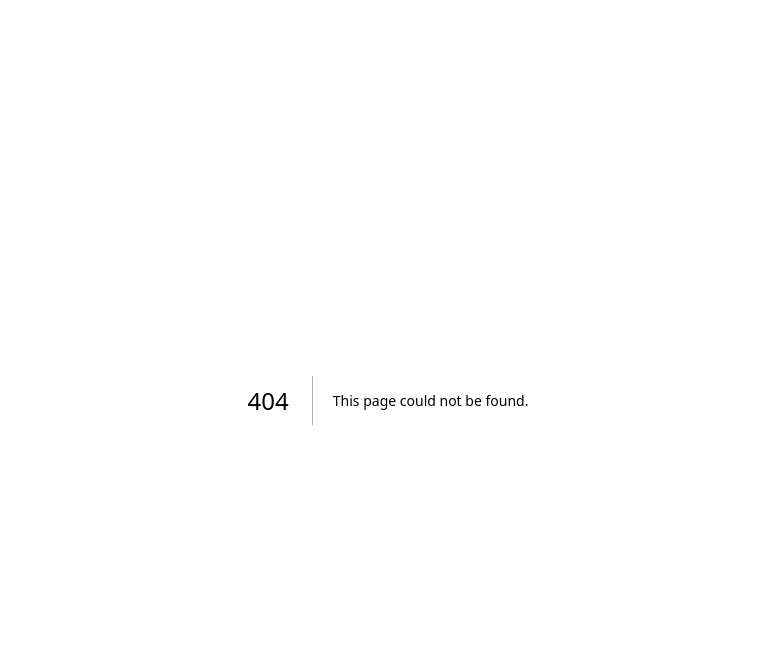
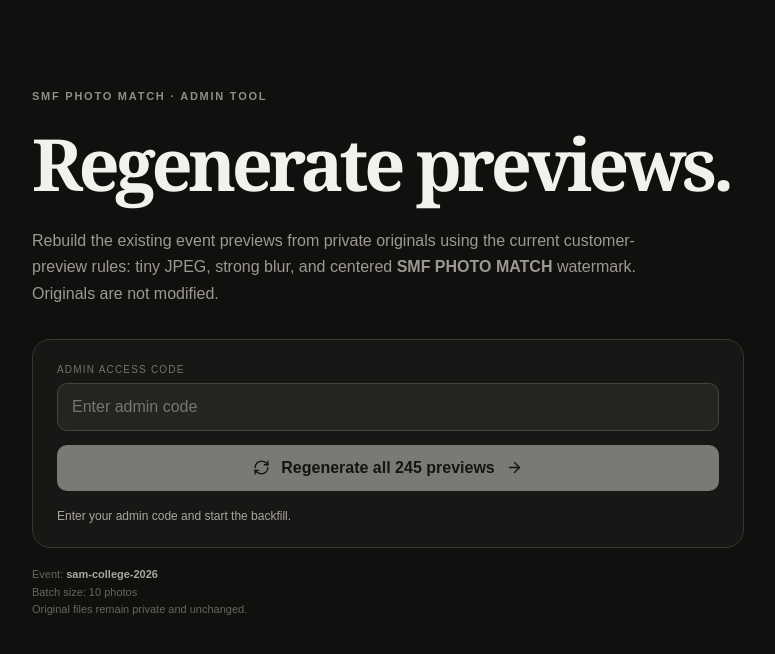
Before and after one commit to thesmfstudios-cloud/Face-match, a Next.js app: page /admin/regenerate-previews in a window 1280 px wide. Before the commit this address had no page. Shown: the top 654 px of the page, without its empty margins (252-1027 px from the left). Built offline with nearby package versions, Linux system fonts and the light colour scheme; a web font is replaced by a local one.

Commit message:
feat: add preview backfill admin tool

```diff
--- /dev/null
+++ b/app/admin/regenerate-previews/page.js
@@ -0,0 +1,106 @@
+'use client';
+
+import { useState } from 'react';
+import { ArrowRight, CheckCircle2, Loader2, RefreshCw } from 'lucide-react';
+
+const EVENT_SLUG = 'sam-college-2026';
+const BATCH_SIZE = 10;
+
+export default function RegeneratePreviewsPage() {
+  const [code, setCode] = useState('');
+  const [running, setRunning] = useState(false);
+  const [processed, setProcessed] = useState(0);
+  const [total, setTotal] = useState(0);
+  const [message, setMessage] = useState('Enter your admin code and start the backfill.');
+  const [error, setError] = useState('');
+
+  const regenerateAll = async () => {
+    if (!code || running) return;
+    setRunning(true);
+    setProcessed(0);
+    setTotal(0);
+    setError('');
+    setMessage('Starting preview regeneration…');
+
+    let offset = 0;
+    let localTotal = 0;
+    let localProcessed = 0;
+
+    try {
+      while (true) {
+        const res = await fetch('/api/admin/regenerate-previews', {
+          method: 'POST',
+          headers: { 'Content-Type': 'application/json', 'x-admin-code': code },
+          body: JSON.stringify({ eventSlug: EVENT_SLUG, limit: BATCH_SIZE, offset }),
+        });
+
+        const text = await res.text();
+        let body;
+        try { body = JSON.parse(text); } catch { throw new Error(text.slice(0, 180) || `Server error (${res.status})`); }
+        if (!res.ok) throw new Error(body.error || 'Preview regeneration failed.');
+
+        localTotal = Number(body.totalReady || 0);
+        localProcessed += Number(body.processed || 0);
+        offset = Number(body.nextOffset || offset);
+        setTotal(localTotal);
+        setProcessed(Math.min(localProcessed, localTotal));
+        setMessage(`Regenerating previews… ${Math.min(localProcessed, localTotal)}/${localTotal}`);
+
+        if (body.done || !body.processed || !body.nextOffset) break;
+      }
+
+      setMessage(`✓ Preview regeneration complete: ${Math.min(localProcessed, localTotal)}/${localTotal}`);
+    } catch (err) {
+      setError(err?.message || 'Preview regeneration failed.');
+      setMessage(`Stopped at ${Math.min(localProcessed, localTotal)}/${localTotal || '?'} processed.`);
+    } finally {
+      setRunning(false);
+    }
+  };
+
+  const progress = total ? Math.min(100, (processed / total) * 100) : 0;
+
+  return (
+    <main style={{ minHeight: '100vh', background: '#10100f', color: '#f3f1eb', fontFamily: 'Arial, sans-serif' }}>
+      <section style={{ maxWidth: 760, margin: '0 auto', padding: '90px 24px' }}>
+        <div style={{ fontSize: 11, fontWeight: 800, letterSpacing: '.16em', color: '#918d84' }}>SMF PHOTO MATCH · ADMIN TOOL</div>
+        <h1 style={{ fontFamily: 'Georgia, serif', fontSize: 'clamp(42px,7vw,72px)', letterSpacing: '-.06em', margin: '12px 0 14px' }}>Regenerate previews.</h1>
+        <p style={{ color: '#9d9990', lineHeight: 1.65, maxWidth: 650 }}>
+          Rebuild the existing event previews from private originals using the current customer-preview rules: tiny JPEG, strong blur, and centered <b>SMF PHOTO MATCH</b> watermark. Originals are not modified.
+        </p>
+
+        <div style={{ marginTop: 32, padding: 24, border: '1px solid #373632', borderRadius: 18, background: '#171715' }}>
+          <label style={{ display: 'block', fontSize: 10, letterSpacing: '.12em', color: '#77736b', marginBottom: 8 }}>ADMIN ACCESS CODE</label>
+          <input
+            type="password"
+            value={code}
+            onChange={(e) => setCode(e.target.value)}
+            placeholder="Enter admin code"
+            disabled={running}
+            style={{ width: '100%', boxSizing: 'border-box', background: '#242420', color: '#fff', border: '1px solid #45443f', borderRadius: 10, padding: 14, outline: 'none' }}
+          />
+
+          <button
+            onClick={regenerateAll}
+            disabled={!code || running}
+            style={{ marginTop: 14, width: '100%', background: '#f3f1eb', color: '#111', border: 0, borderRadius: 10, padding: 14, fontWeight: 800, cursor: running ? 'wait' : 'pointer', opacity: !code || running ? .45 : 1 }}
+          >
+            {running ? <><Loader2 size={17} className="spin" style={{ verticalAlign: '-3px', marginRight: 7 }}/> Regenerating…</> : <><RefreshCw size={17} style={{ verticalAlign: '-3px', marginRight: 7 }}/> Regenerate all 245 previews <ArrowRight size={17} style={{ verticalAlign: '-3px', marginLeft: 7 }}/></>}
+          </button>
+
+          <div style={{ marginTop: 18, color: '#aaa69d', fontSize: 12 }}>{message}</div>
+          {total > 0 && <div style={{ marginTop: 12, height: 7, borderRadius: 99, background: '#2b2b28', overflow: 'hidden' }}><div style={{ height: '100%', width: `${progress}%`, background: '#e5e0d6', transition: 'width .2s ease' }}/></div>}
+          {total > 0 && <div style={{ marginTop: 8, color: '#77736b', fontSize: 10 }}>{processed} / {total} previews regenerated</div>}
+          {error && <div style={{ marginTop: 14, color: '#ffaaa5', fontSize: 12 }}>{error}</div>}
+          {!running && !error && processed > 0 && processed === total && <div style={{ marginTop: 14, color: '#a9e4b4', fontSize: 12, display: 'flex', gap: 7, alignItems: 'center' }}><CheckCircle2 size={16}/> All existing previews have been replaced.</div>}
+        </div>
+
+        <div style={{ marginTop: 18, fontSize: 11, color: '#68655f', lineHeight: 1.6 }}>
+          Event: <b style={{ color: '#aaa69d' }}>{EVENT_SLUG}</b><br/>
+          Batch size: {BATCH_SIZE} photos<br/>
+          Original files remain private and unchanged.
+        </div>
+      </section>
+    </main>
+  );
+}
```
